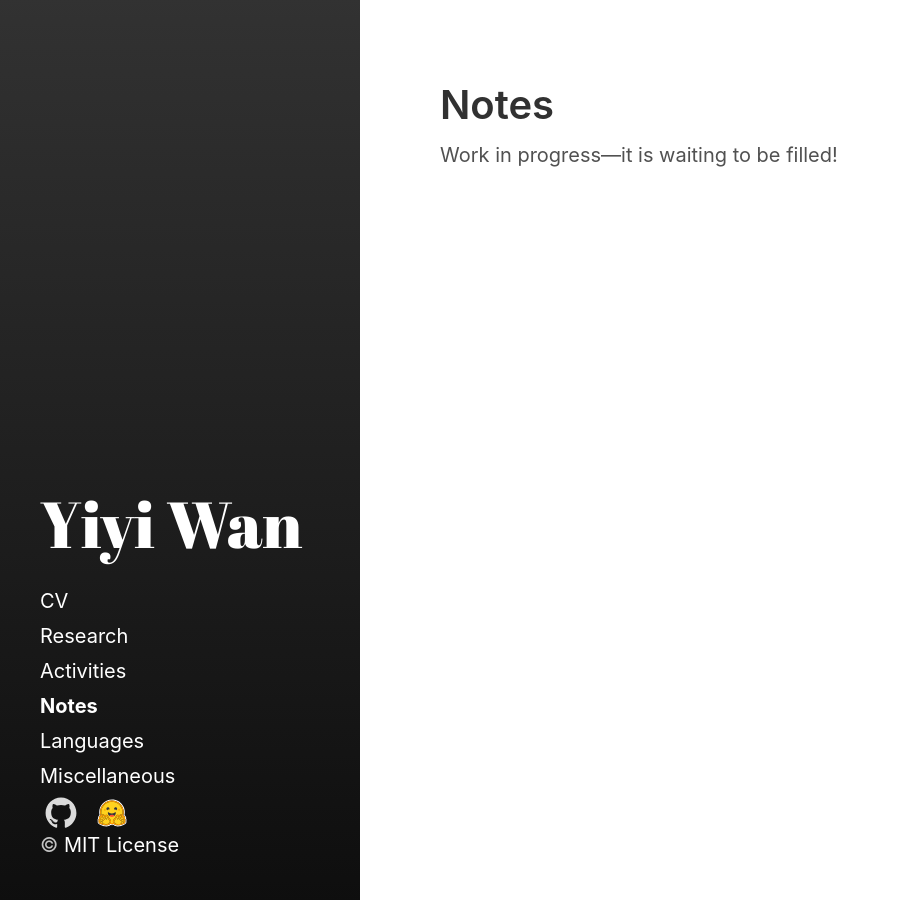
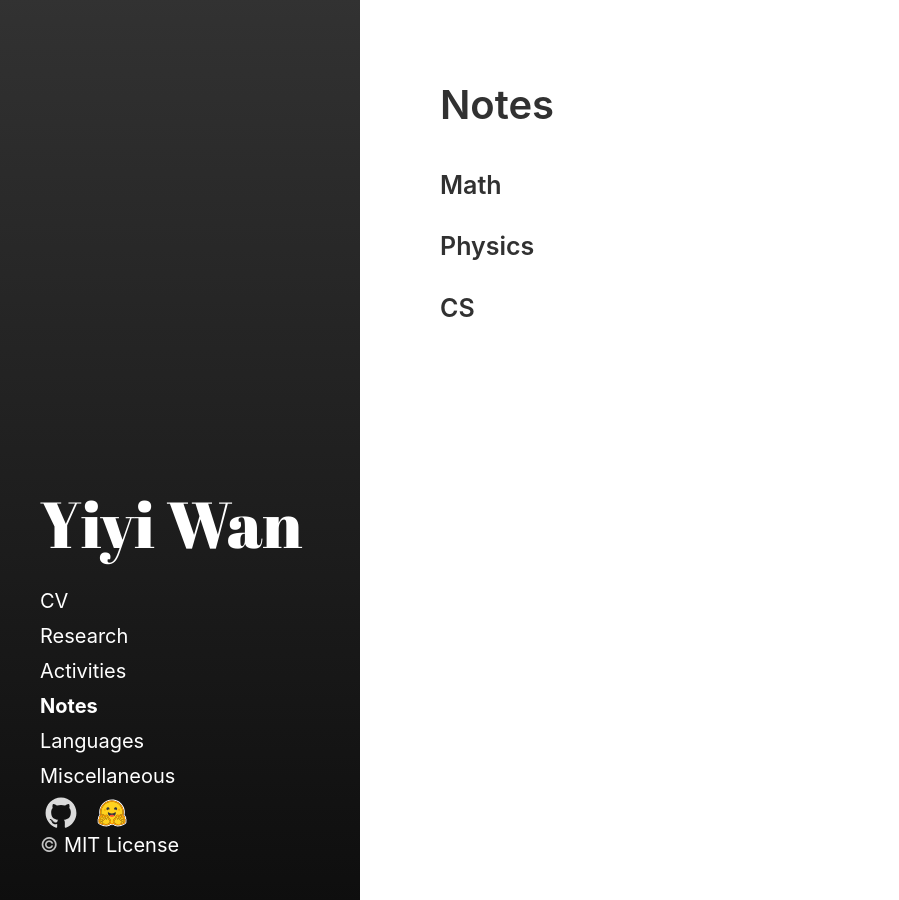
Before and after one commit to Roimex/Roimex.github.io, a Jekyll site: the page built from pages/notes/index.md, in a window 1280 px wide. Shown: the whole page, without its empty margins (0-899 px from the left). Built offline with Jekyll 4.4.1, drawn with Linux system fonts in a browser that asks for light colours.

Commit message:
Update index.md

```diff
--- a/pages/notes/index.md
+++ b/pages/notes/index.md
@@ -6,4 +6,8 @@ sidebar_link: true
 sidebar_sort_order: 4
 ---
 
-Work in progress—it is waiting to be filled!
+<h3>Math</h3>
+
+<h3>Physics</h3>
+
+<h3>CS</h3>
```
